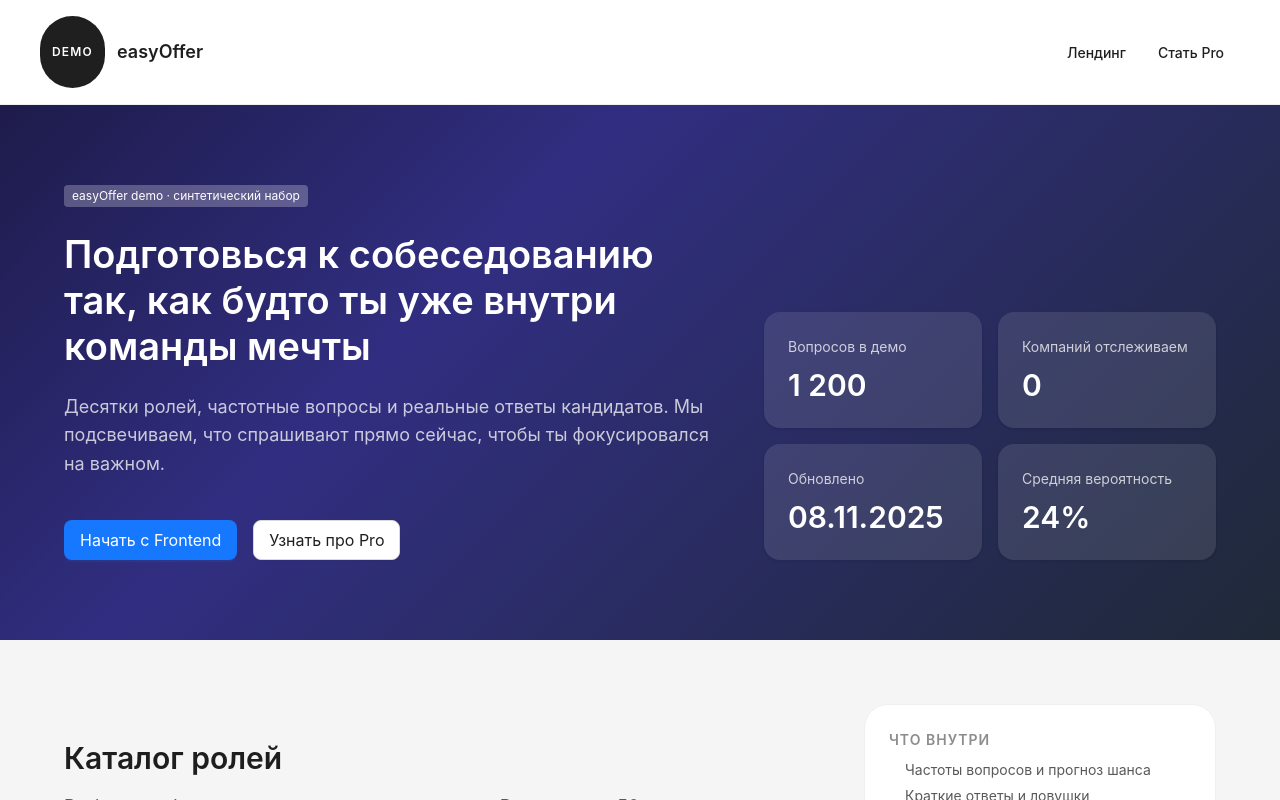
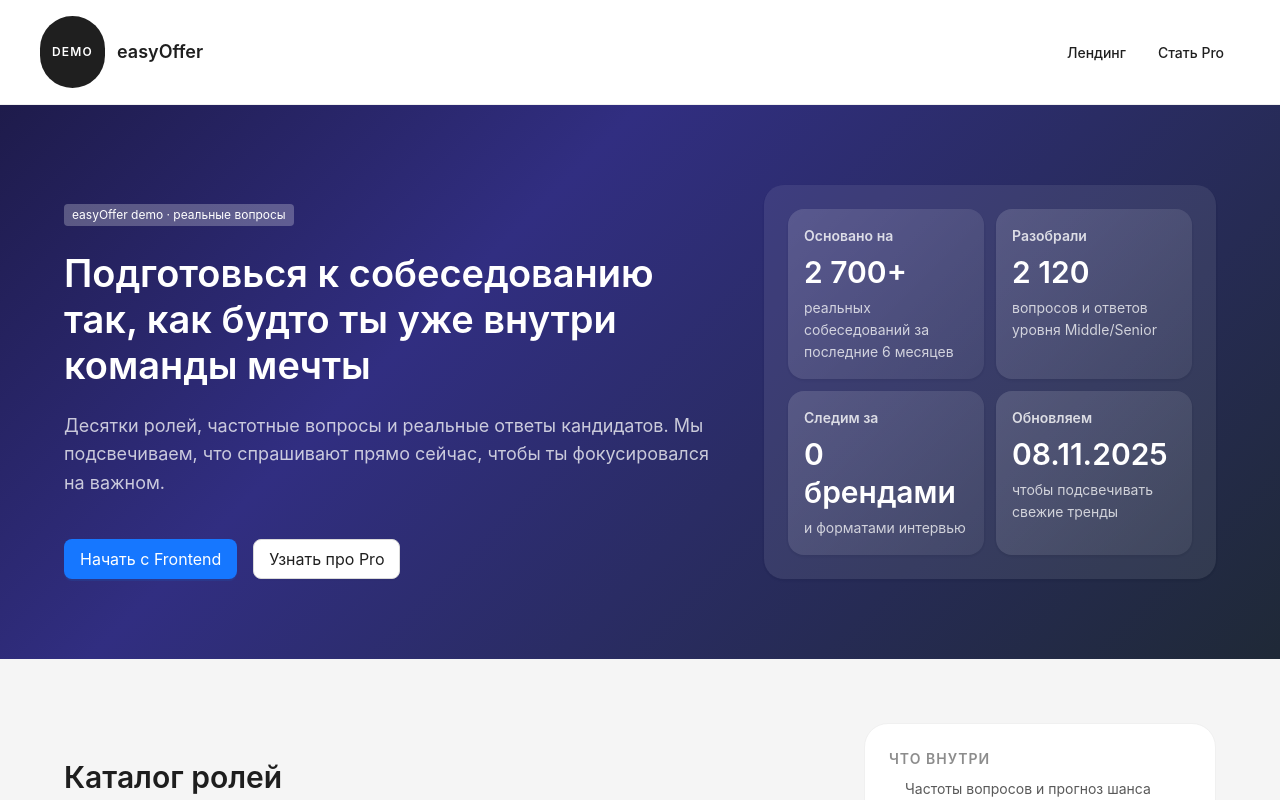
Before and after one commit to Mamniash/easy-offer, a Next.js app: page / in a window 1280 px wide. Shown: the top 800 px of the page. Built offline with nearby package versions, Linux system fonts and the light colour scheme.

Commit message:
Revamp landing hero stats

```diff
--- a/app/page.tsx
+++ b/app/page.tsx
@@ -1,21 +1,7 @@
 'use client';
 
 import { ArrowRightOutlined, LockFilled, PlayCircleFilled } from '@ant-design/icons';
-import {
-  Avatar,
-  Button,
-  Card,
-  Carousel,
-  Col,
-  Divider,
-  List,
-  Progress,
-  Row,
-  Space,
-  Tag,
-  Tooltip,
-  Typography,
-} from 'antd';
+import { Avatar, Button, Card, Carousel, Col, Divider, List, Row, Space, Tag, Tooltip, Typography } from 'antd';
 import Link from 'next/link';
 import { useMemo } from 'react';
 
@@ -154,54 +140,6 @@ const CompaniesPreview = () => {
   );
 };
 
-const QuestionPreview = ({
-  questions,
-}: {
-  questions: {
-    id: string;
-    title: string;
-    frequencyScore: number;
-    chance: number;
-  }[];
-}) => (
-  <List
-    dataSource={questions}
-    renderItem={(question) => (
-      <List.Item key={question.id}>
-        <Card
-          style={{ width: '100%', borderRadius: 20 }}
-          bodyStyle={{ display: 'flex', flexDirection: 'column', gap: 16 }}
-        >
-          <Row gutter={[16, 16]} align="middle" justify="space-between">
-            <Col flex="auto">
-              <Title level={5} style={{ margin: 0 }}>
-                {question.title}
-              </Title>
-            </Col>
-            <Col>
-              <Space size="small">
-                <Tooltip title="Вероятность услышать вопрос на ближайшем интервью">
-                  <Tag color="geekblue">Шанс {Math.round(question.chance)}%</Tag>
-                </Tooltip>
-                <Tooltip title="Частота упоминаний за последние недели">
-                  <Tag color="cyan">Частота {Math.round(question.frequencyScore)}%</Tag>
-                </Tooltip>
-              </Space>
-            </Col>
-          </Row>
-          <Progress
-            percent={Math.min(question.frequencyScore, 100)}
-            showInfo={false}
-            strokeColor={{ from: '#6366f1', to: '#a855f7' }}
-            strokeWidth={12}
-            style={{ marginBottom: 0 }}
-          />
-        </Card>
-      </List.Item>
-    )}
-  />
-);
-
 export default function HomePage() {
   const { bundle, isCustom, lastUpdated } = useDataContext();
 
@@ -228,20 +166,6 @@ export default function HomePage() {
     return mapped;
   }, [bundle.roles]);
 
-  const topQuestions = useMemo(
-    () =>
-      [...bundle.questions]
-        .sort((a, b) => b.frequencyScore - a.frequencyScore)
-        .slice(0, 6)
-        .map((question) => ({
-          id: question.id,
-          title: question.title,
-          frequencyScore: question.frequencyScore,
-          chance: question.chance,
-        })),
-    [bundle.questions],
-  );
-
   const proPerks = [
     'Полные библиотеки вопросов без лимитов',
     'Фильтрация по компаниям и форматам интервью',
@@ -264,7 +188,7 @@ export default function HomePage() {
               <Col xs={24} lg={14}>
                 <Space direction="vertical" size={24} style={{ width: '100%' }}>
                   <Tag color="rgba(255,255,255,0.25)" style={{ alignSelf: 'flex-start', color: '#fff' }}>
-                    easyOffer demo · {isCustom ? 'импортированные данные' : 'синтетический набор'}
+                    easyOffer demo · {isCustom ? 'импортированные данные' : 'реальные вопросы'}
                   </Tag>
                   <Title level={1} style={{ color: '#fff', margin: 0 }}>
                     Подготовься к собеседованию так, как будто ты уже внутри команды мечты
@@ -284,51 +208,57 @@ export default function HomePage() {
                 </Space>
               </Col>
               <Col xs={24} lg={10}>
-                <Row gutter={[16, 16]}>
-                  <Col span={12}>
-                    <Card bordered={false} style={{ borderRadius: 16, background: 'rgba(255,255,255,0.1)' }}>
-                      <Space direction="vertical" size={8}>
-                        <Text style={{ color: 'rgba(255,255,255,0.75)' }}>Вопросов в демо</Text>
-                        <Title level={2} style={{ color: '#fff', margin: 0 }}>
-                          {statFormatter(bundle.questions.length)}
-                        </Title>
-                      </Space>
-                    </Card>
-                  </Col>
-                  <Col span={12}>
-                    <Card bordered={false} style={{ borderRadius: 16, background: 'rgba(255,255,255,0.1)' }}>
-                      <Space direction="vertical" size={8}>
-                        <Text style={{ color: 'rgba(255,255,255,0.75)' }}>Компаний отслеживаем</Text>
-                        <Title level={2} style={{ color: '#fff', margin: 0 }}>
-                          {statFormatter(bundle.companies.length)}
-                        </Title>
-                      </Space>
-                    </Card>
-                  </Col>
-                  <Col span={12}>
-                    <Card bordered={false} style={{ borderRadius: 16, background: 'rgba(255,255,255,0.1)' }}>
-                      <Space direction="vertical" size={8}>
-                        <Text style={{ color: 'rgba(255,255,255,0.75)' }}>Обновлено</Text>
-                        <Title level={2} style={{ color: '#fff', margin: 0 }}>
-                          {formatDate(lastUpdated)}
-                        </Title>
-                      </Space>
-                    </Card>
-                  </Col>
-                  <Col span={12}>
-                    <Card bordered={false} style={{ borderRadius: 16, background: 'rgba(255,255,255,0.1)' }}>
-                      <Space direction="vertical" size={8}>
-                        <Text style={{ color: 'rgba(255,255,255,0.75)' }}>Средняя вероятность</Text>
-                        <Title level={2} style={{ color: '#fff', margin: 0 }}>
-                          {statFormatter(
-                            bundle.questions.reduce((acc, item) => acc + item.chance, 0) /
-                              Math.max(bundle.questions.length, 1),
-                          )}%
-                        </Title>
-                      </Space>
-                    </Card>
-                  </Col>
-                </Row>
+                <Card
+                  bordered={false}
+                  style={{
+                    borderRadius: 20,
+                    background: 'rgba(255,255,255,0.08)',
+                    padding: 12,
+                    height: '100%',
+                  }}
+                  bodyStyle={{ padding: 12 }}
+                >
+                  <Row gutter={[12, 12]}>
+                    {[{
+                      label: 'Основано на',
+                      value: '2 700+',
+                      hint: 'реальных собеседований за последние 6 месяцев',
+                    },
+                    {
+                      label: 'Разобрали',
+                      value: '2 120',
+                      hint: 'вопросов и ответов уровня Middle/Senior',
+                    },
+                    {
+                      label: 'Следим за',
+                      value: `${statFormatter(bundle.companies.length)} брендами`,
+                      hint: 'и форматами интервью',
+                    },
+                    {
+                      label: 'Обновляем',
+                      value: formatDate(lastUpdated),
+                      hint: 'чтобы подсвечивать свежие тренды',
+                    }].map((stat) => (
+                      <Col key={stat.label} span={12}>
+                        <Card
+                          bordered={false}
+                          style={{
+                            borderRadius: 16,
+                            background: 'linear-gradient(135deg, rgba(255,255,255,0.14), rgba(255,255,255,0.06))',
+                            height: '100%',
+                          }}
+                          bodyStyle={{ display: 'flex', flexDirection: 'column', gap: 6, padding: 16 }}
+                        >
+                          <Text style={{ color: 'rgba(255,255,255,0.8)', fontWeight: 600 }}>{stat.label}</Text>
+                          <Title level={2} style={{ color: '#fff', margin: 0 }}>
+                            {stat.value}
+                          </Title>
+                          <Text style={{ color: 'rgba(255,255,255,0.75)' }}>{stat.hint}</Text>
+                        </Card>
+                      </Col>
+                    ))}
+                  </Row>
+                </Card>
               </Col>
             </Row>
           </div>
@@ -401,37 +331,6 @@ export default function HomePage() {
               </Col>
             </Row>
             <CompaniesPreview />
-          </Space>
-        </div>
-
-        <div style={{ maxWidth: 1200, margin: '0 auto', padding: '0 24px' }}>
-          <Space direction="vertical" size={24} style={{ width: '100%' }}>
-            <Space direction="vertical" size={8}>
-              <Title level={3} style={{ margin: 0 }}>
-                Как выглядят вопросы
-              </Title>
-              <Text type="secondary">
-                Ранжируем по частоте, подсвечиваем шанс и даём краткое описание. Ниже — шесть примеров.
-              </Text>
-            </Space>
-            <QuestionPreview questions={topQuestions} />
-            <Card
-              style={{
-                borderRadius: 24,
-                background: 'linear-gradient(135deg, #e0e7ff 0%, #ede9fe 100%)',
-              }}
-              bodyStyle={{ display: 'flex', flexDirection: 'column', gap: 16, alignItems: 'flex-start' }}
-            >
-              <Text strong style={{ textTransform: 'uppercase', color: '#4f46e5', letterSpacing: 1 }}>
-                Ограничение демо
-              </Text>
-              <Title level={4} style={{ margin: 0 }}>
-                Доступно 50 карточек на роль. Остальное откроется в Pro-подписке.
-              </Title>
-              <Button type="primary" href="/pro">
-                Оформить Pro
-              </Button>
-            </Card>
           </Space>
         </div>
 
```
